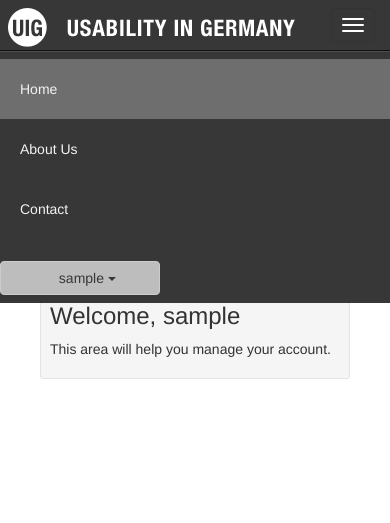
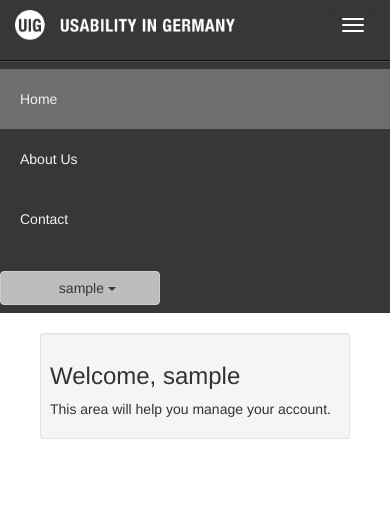
Before and after one commit to adityabhatia/UIG, a PHP site: page /main.php in a window 390 px wide. Shown: the top 523 px of the page. Before the commit the page ends 379 px from the top, so only its background shows below. Run offline with PHP 8.4, Linux system fonts and the light colour scheme; the visitor is signed in with stand-in values (Sample User, id 1); a stand-in replaces the project's code that opens the database connection; some libraries are stand-ins or nearby versions; some web fonts are replaced.

Commit message:
iphone fix

```diff
--- a/connect.php
+++ /dev/null
@@ -1,9 +0,0 @@
-<?php
-$connection = mysql_connect('localhost', 'root', 'n123456');
-if (!$connection){
-    die("Database Connection Failed" . mysql_error());
-}
-$select_db = mysql_select_db('process');
-if (!$select_db){
-    die("Database Selection Failed" . mysql_error());
-}
--- a/css/main.css
+++ b/css/main.css
@@ -82,7 +82,8 @@ color:#373737;
  }
 
  .navbar-brand{
- 	padding:0 15px 0 0;
+ 	height: 60px;
+ 	padding: 10px 15px;
  }
 
  .navbar-nav>li>a{
@@ -132,3 +133,28 @@ color:#373737;
 .pagination{
 	float:right;
 }
+
+.sidebar{
+	padding:50px 20px 50px 20px;
+}
+
+/* Large desktop */
+@media (min-width: 1200px) { ... }
+
+/* Portrait tablet to landscape and desktop */
+@media (min-width: 768px) and (max-width: 979px) { ... }
+
+/* Landscape phone to portrait tablet */
+@media (max-width: 767px) { ... }
+
+/* Landscape phones and down */
+@media (max-width: 480px) {
+	#uig-logo{
+		width:220px;
+	}
+
+	.container{
+		padding-left: 0px;
+		padding-right: 0px;
+	}
+ }
--- a/main.php
+++ b/main.php
@@ -97,7 +97,9 @@ if($_SESSION['username']==""){
 			            <span class="icon-bar"></span>
 			            <span class="icon-bar"></span>
 		         	</button>
-					<div class="navbar-brand" style="padding: 8px 8px 8px 8px;"><img src="img/uig-logo.png"></img></div>
+					<div class="navbar-brand">
+						<img id="uig-logo" src="img/uig-logo.png"></img>
+					</div>
 				</div>
 			<!-- Collection of nav links, forms, and other content for toggling -->
 			<div id="navbar" class="navbar-collapse collapse in" aria-expanded="true">
--- a/mp.php
+++ b/mp.php
@@ -72,7 +72,7 @@ if (isset($_GET["dname"])){
 	<div class="container">
 		<h2 class="page-header"><b> Manage Products </b></h2><br />
 		<section>
-			<table id="example" class="table table-striped table-bordered">
+			<table class="table table-striped table-bordered">
 				<thead>
 					<tr>
 						<th>Product</th>
--- a/sub.php
+++ b/sub.php
@@ -72,7 +72,7 @@ while($row = mysql_fetch_array($result)){
 	<body>
 	<div class="container">
 			<span class="sel1">
-				<h2 class="page-header"><b>Product Overview: <?php echo($row['p_name']);?></b></h2><br />
+				<h2 class="page-header"><b>Product Overview:</b> <?php echo($row['p_name']);?></h2><br />
 				<!--<div class="col-xs-6 col-sm-6" style="text-align:right;" >
 						Product Name:<br />
 						Version:<br />
```
Also changed, not shown: 1 other file.
